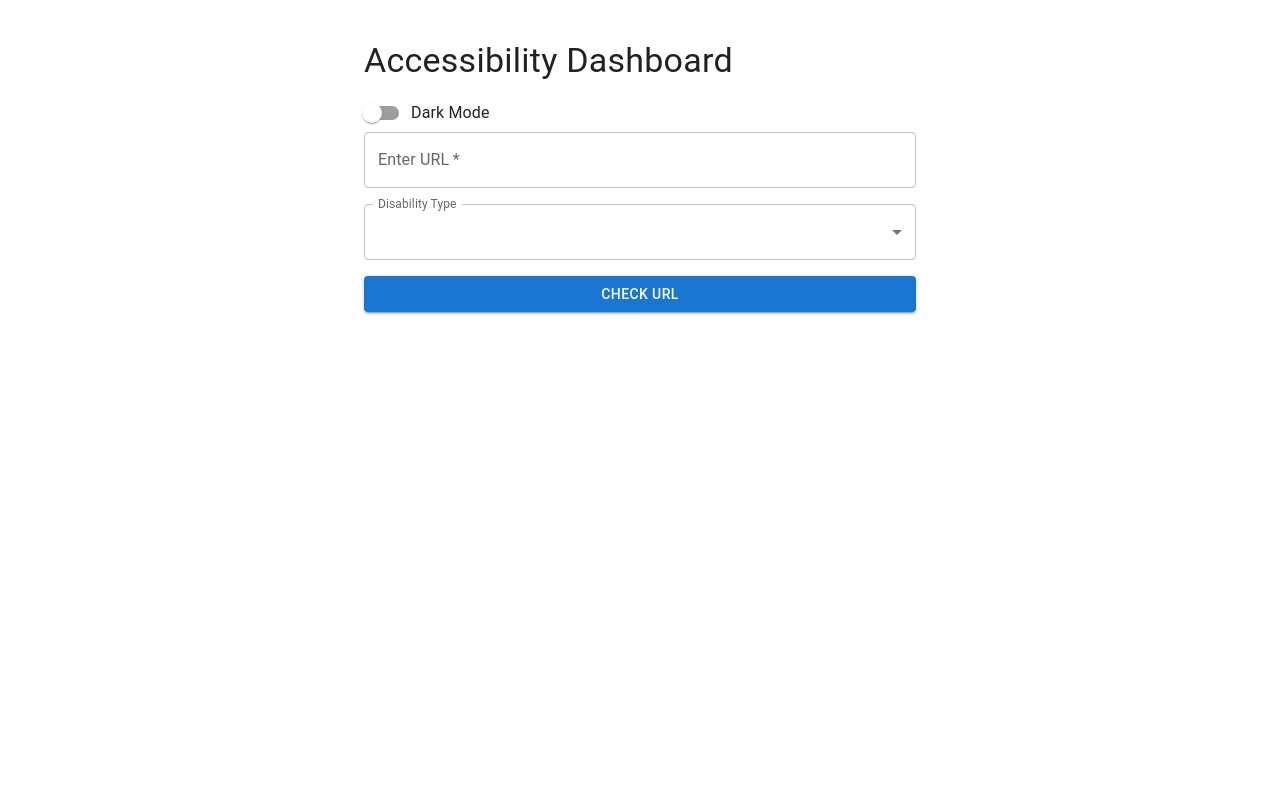
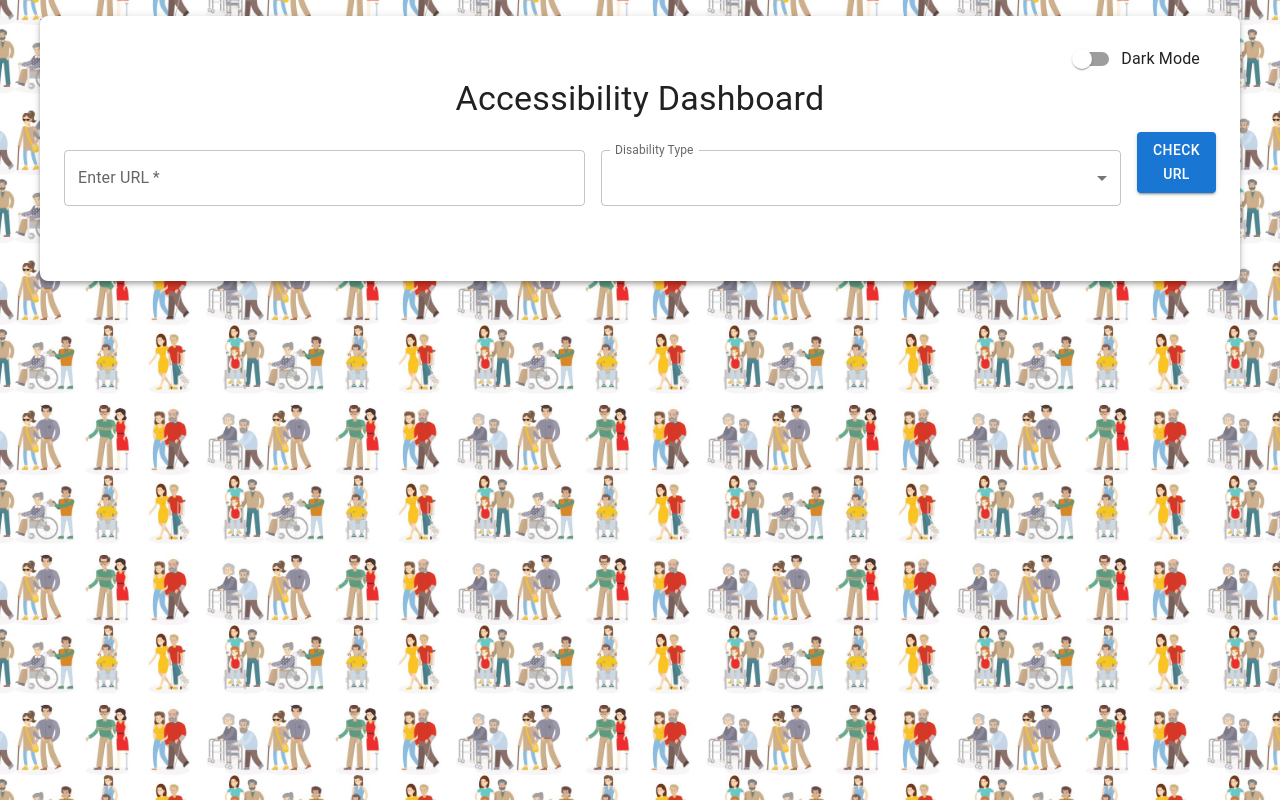
Before and after one commit to Ionut-Iordache-I/HackItAll_2025, a React (Create React App) app in the folder frontend/: page / in a window 1280 px wide. Built offline with nearby package versions, Linux system fonts and the light colour scheme.

Commit message:
updated frontend with background

```diff
--- a/frontend/src/App.js
+++ b/frontend/src/App.js
@@ -6,9 +6,6 @@ import {
   TextField,
   Button,
   Box,
-  List,
-  ListItem,
-  ListItemText,
   Paper,
   MenuItem,
   Select,
@@ -17,9 +14,10 @@ import {
   Switch,
   FormControlLabel,
   CssBaseline,
+  CircularProgress,
 } from '@mui/material';
 import { ThemeProvider, createTheme } from '@mui/material/styles';
-import { CircularProgress } from '@mui/material';
+import backgroundImage from './assets/bg.jpg'; // Make sure the background image path is correct
 
 function AccessibilityDashboard() {
   const [url, setUrl] = useState('');
@@ -36,15 +34,11 @@ function AccessibilityDashboard() {
 
   const handleSubmit = async (e) => {
     e.preventDefault();
-
     try {
       const response = await axios.post('http://localhost:8081/dev/website', {
         url,
-        "disability": disabilityType
+        disability: disabilityType,
       });
-
-      console.log(response)
-
       setReport(response.data);
       setPercentage(response.data.percent);
     } catch (error) {
@@ -55,17 +49,52 @@ function AccessibilityDashboard() {
   return (
     <ThemeProvider theme={theme}>
       <CssBaseline />
-      <Container maxWidth="sm" sx={{ mt: 5 }}>
-        <Typography variant="h4" gutterBottom>
-          Accessibility Dashboard
-        </Typography>
-
+      {/* Outer Box with Background Image */}
+      <Box
+        sx={{
+          minHeight: '100vh',
+          backgroundImage: `url(${backgroundImage})`,
+          backgroundSize: '250px 150px',
+          backgroundPosition: 'center',
+          backgroundRepeat: 'repeat',
+          padding: 2,
+        }}
+      >
+        {/* Container for main content */}
+        <Container
+          maxWidth="lg"
+          sx={{
+            backgroundColor: 'white',
+            borderRadius: 2,
+            boxShadow: 4,
+            padding: 3,
+          }}
+        >
+          {/* Dark mode toggle at the top-right */}
+          <Box display="flex" justifyContent="flex-end">
             <FormControlLabel
               control={<Switch checked={darkMode} onChange={() => setDarkMode(!darkMode)} />}
               label="Dark Mode"
             />
+          </Box>
 
-        <Box component="form" onSubmit={handleSubmit} sx={{ mb: 4 }}>
+          {/* Title centered */}
+          <Typography variant="h4" align="center" gutterBottom>
+            Accessibility Dashboard
+          </Typography>
+
+          {/* Form for URL + Dropdown on the same line */}
+          <Box
+            component="form"
+            onSubmit={handleSubmit}
+            sx={{
+              mb: 4,
+              display: 'flex',
+              flexDirection: { xs: 'column', sm: 'row' },
+              alignItems: 'center',
+              gap: 2,
+            }}
+          >
             <TextField
               fullWidth
               label="Enter URL"
@@ -73,10 +102,8 @@ function AccessibilityDashboard() {
               value={url}
               onChange={(e) => setUrl(e.target.value)}
               required
-            sx={{ mb: 2 }}
             />
-
-          <FormControl fullWidth sx={{ mb: 2 }}>
+            <FormControl fullWidth>
               <InputLabel id="disability-label">Disability Type</InputLabel>
               <Select
                 labelId="disability-label"
@@ -105,11 +132,15 @@ function AccessibilityDashboard() {
               </Select>
             </FormControl>
 
-          <Button variant="contained" color="primary" type="submit" fullWidth>
+            {/* Button inside the form */}
+            <Box display="flex" justifyContent="center" mb={4}>
+              <Button variant="contained" color="primary" type="submit">
                 Check URL
               </Button>
             </Box>
+          </Box>
 
+          {/* Score visual */}
           {percentage !== null && (
             <Box display="flex" justifyContent="center" alignItems="center" flexDirection="column" mt={3}>
               <Typography variant="body1" sx={{ mb: 1 }}>
@@ -135,14 +166,28 @@ function AccessibilityDashboard() {
             </Box>
           )}
 
+          {/* Panel for Accessibility Issues */}
           {report && (
-  <Paper elevation={3} sx={{ p: 2 }}>
+            <Box
+              sx={{
+                mt: 5,
+                backgroundColor: 'white',
+                p: 4,
+                borderRadius: 3,
+                boxShadow: 6,
+                maxWidth: '95%',
+                margin: '0 auto',
+              }}
+            >
               <Typography variant="h6" gutterBottom>
                 Accessibility Issues
               </Typography>
 
               {Object.entries(report.violationDetails).map(([violationKey, violationData]) => (
-      <Box key={violationKey} sx={{ mb: 3, p: 2, border: '1px solid', borderColor: 'divider', borderRadius: 2 }}>
+                <Box
+                  key={violationKey}
+                  sx={{ mb: 3, p: 2, border: '1px solid', borderColor: 'divider', borderRadius: 2 }}
+                >
                   <Typography variant="subtitle1" fontWeight="bold">
                     ❌ {violationData.id} ({violationData.impact})
                   </Typography>
@@ -155,7 +200,17 @@ function AccessibilityDashboard() {
                   </Typography>
 
                   {violationData.nodes.map((node, index) => (
-          <Box key={index} sx={{ mt: 2, p: 1, backgroundColor: 'background.paper', borderRadius: 1, border: '1px solid', borderColor: 'divider' }}>
+                    <Box
+                      key={index}
+                      sx={{
+                        mt: 2,
+                        p: 1,
+                        backgroundColor: '#f9f9f9',
+                        borderRadius: 1,
+                        border: '1px solid',
+                        borderColor: 'divider',
+                      }}
+                    >
                       <Typography variant="body2" color="text.secondary">
                         <strong>Target:</strong> {node.target?.join(', ')}
                       </Typography>
@@ -167,7 +222,6 @@ function AccessibilityDashboard() {
                         {node.failureSummary}
                       </Typography>
 
-            {/* Show color-contrast data if available */}
                       {node.any?.[0]?.data?.contrastRatio && (
                         <Box sx={{ mt: 1, fontSize: '0.875rem' }}>
                           <Typography variant="body2" sx={{ mb: 1 }}>
@@ -187,9 +241,10 @@ function AccessibilityDashboard() {
                   ))}
                 </Box>
               ))}
-  </Paper>
+            </Box>
           )}
         </Container>
+      </Box>
     </ThemeProvider>
   );
 }
```
Lines whose indentation alone changed are shown as unchanged.
